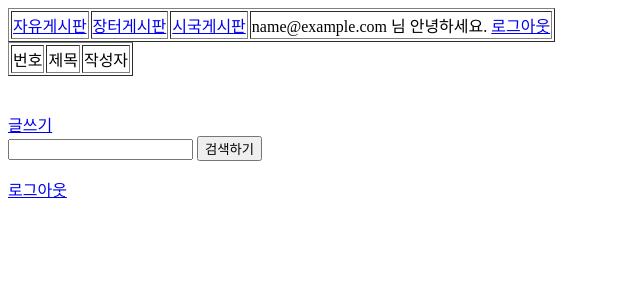
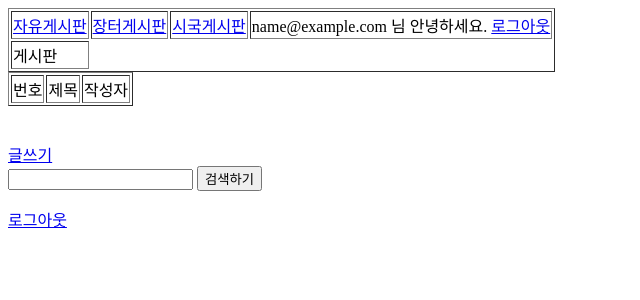
Before and after one commit to ParkGyeongHwan/docker_codeigniter_board, a CodeIgniter app: page /database/ in a window 1280 px wide. Shown: the top 300 px of the page, without its empty margins (0-640 px from the left). Run offline with CodeIgniter, Linux system fonts and the light colour scheme; the visitor is signed in with stand-in values (Sample User, id 1); data that the repository does not hold is empty.

Commit message:
현재 게시판 위치 표시기능 추가

```diff
--- a/html/application/controllers/Board.php
+++ b/html/application/controllers/Board.php
@@ -61,6 +61,7 @@ class Board extends CI_Controller {
 		$data['page_nation'] =  $this->pagination->create_links();
 		$data['list'] = $result_list;
 		$data['search'] = $search;
+		$data['type'] = $board_type;
 
 		$this->load->view('board/nav',$data);
 		$this->load->view('board/list',$data);
--- a/html/application/views/board/nav.php
+++ b/html/application/views/board/nav.php
@@ -4,5 +4,8 @@
         <td><a href='/index.php/board/change_board?type=장터'>장터게시판</a></td>
         <td><a href='/index.php/board/change_board?type=시국'>시국게시판</a></td>
         <td><?php echo $email?> 님 안녕하세요. <a href="/index.php/member/login">로그아웃</a></td>
+
+    </tr>
+    <tr><td><?php echo $type ?>게시판</td>
     </tr>
 </table>
```
